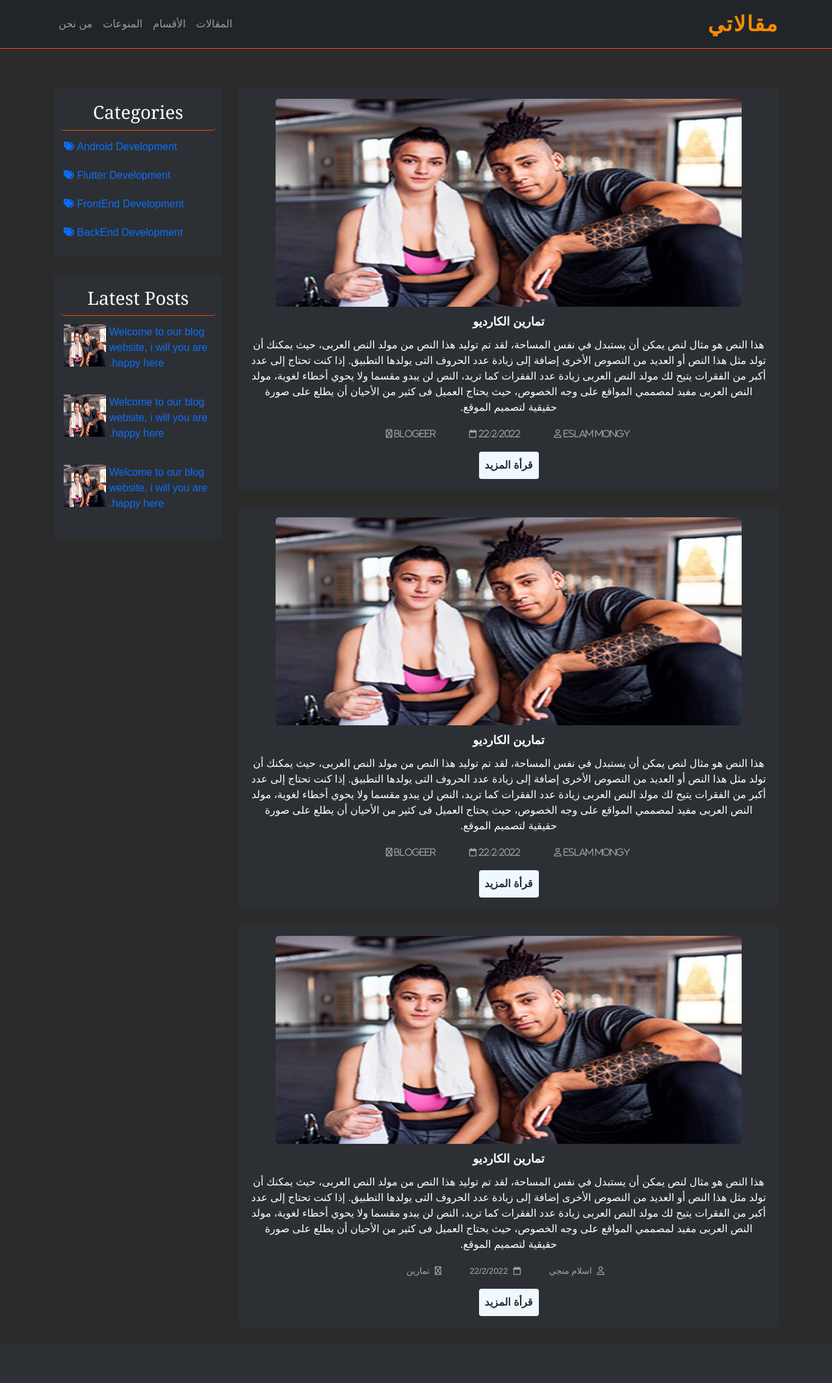
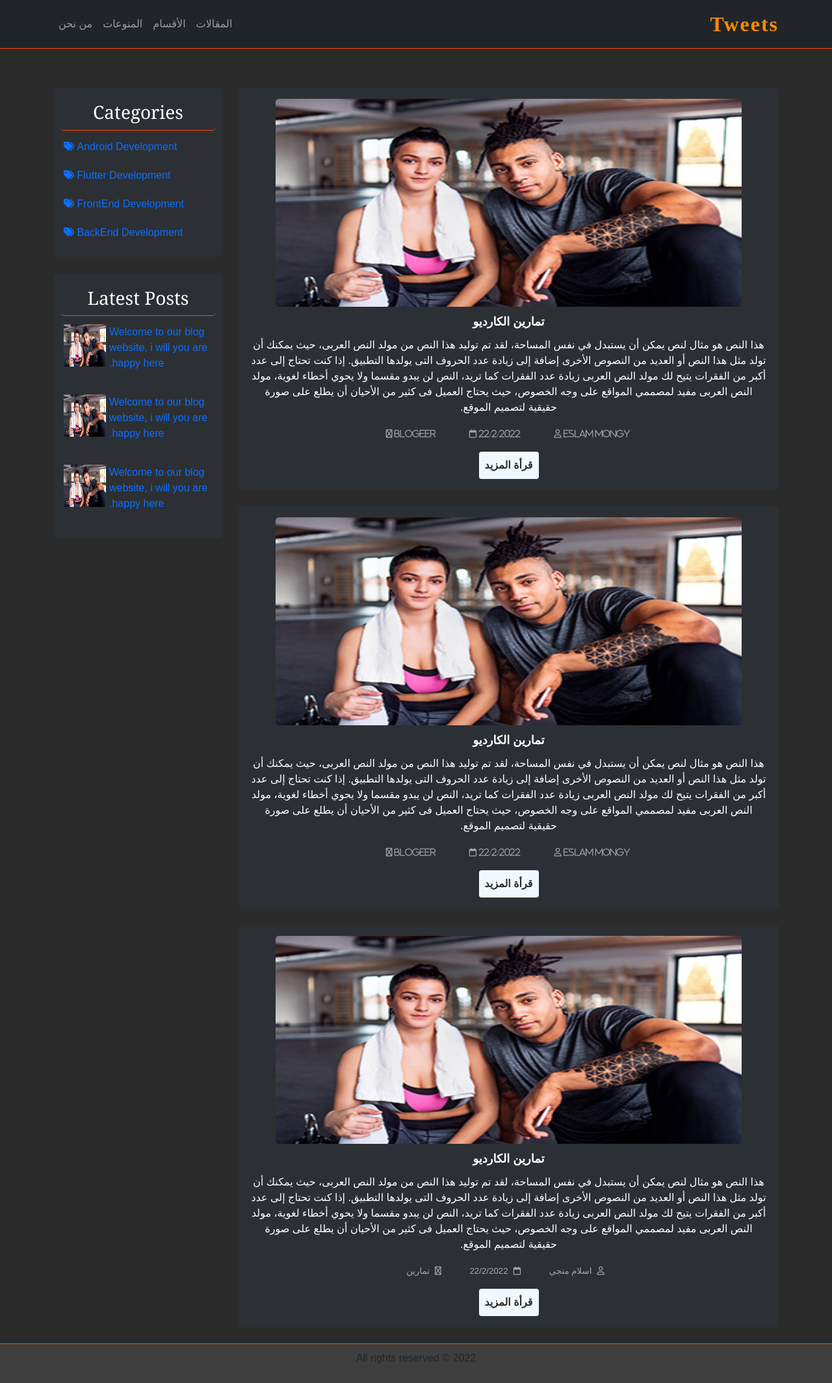
Before and after one commit to eslammongy/Php_Mysql_Blog, a PHP site: page / in a window 1280 px wide. Shown: the whole page at 65% size. Before the commit the page ends 2025 px from the top, so only its background shows below. Run offline with PHP 8.4, Linux system fonts and the light colour scheme; some libraries are stand-ins or nearby versions.

Commit message:
footer ui

```diff
--- a/css/custom.css
+++ b/css/custom.css
@@ -171,3 +171,10 @@
             margin-right: 5px;
         }
         /* end last post */
+
+        footer {
+            background-color: #3f3f3f;
+            padding: 10px;
+            border-top: 1px solid orangered;
+            text-align: center;
+        }
--- a/index.html
+++ b/index.html
@@ -20,7 +20,7 @@
     <!--start nav bar-->
     <nav class="navbar navbar-expand-md bg-dark navbar-dark">
         <div class="container">
-            <a href="#" class="navbar-brand" id="nav-logo">مقالاتي</a>
+            <a href="#" class="navbar-brand" id="nav-logo">Tweets</a>
             <button class="navbar-toggler" type="button" data-bs-toggle="collapse" data-bs-target="#navbarNav" aria-controls="navbarNav" aria-expanded="false" aria-label="Toggle navigation">
                 <span class="navbar-toggler-icon"></span>
             </button>
@@ -205,6 +205,10 @@
     </div>
     <!--end content-->
 
+    <footer>
+        <p>All rights reserved &copy; 2022</p>
+    </footer>
+
     <!--Jquery and bootstrap.js-->
     <script src="js/jquery-3.6.0.min.js"></script>
     <script src="js/bootstrap.min.js"></script>
```
